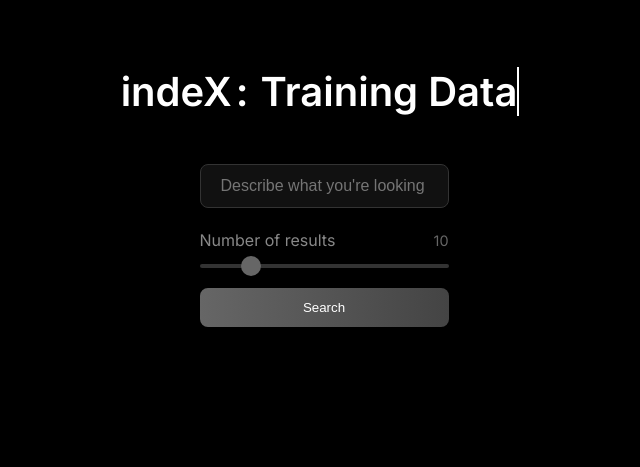
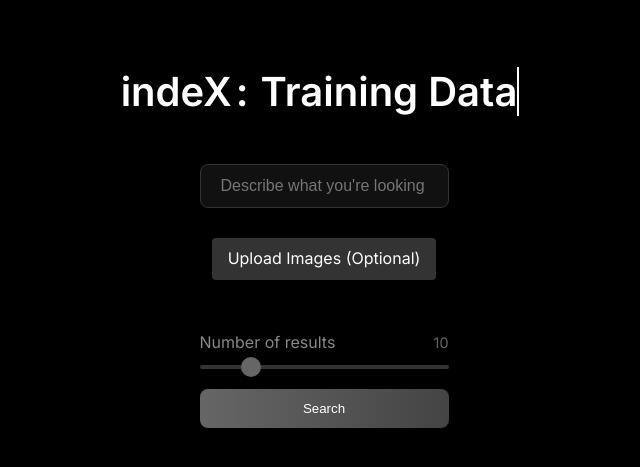
Before and after one commit to caixunshiren/indeX, a Flask app: page / in a window 1280 px wide. Shown: the top 467 px of the page, without its empty margins (316-956 px from the left). Run offline with Flask 3, Linux system fonts and the light colour scheme; parts of the project's set-up code (start-up, migrations or seed data) failed here and were passed over.

Commit message:
added support for image(s) query

```diff
--- a/app.py
+++ b/app.py
@@ -107,15 +107,45 @@ def home():
 
 @app.route('/search', methods=['POST'])
 def search():
-    query = request.form.get('query')
+    query = request.form.get('query', '')
     top_k = int(request.form.get('top_k', 5))
+
+    # Handle multiple image uploads
+    image_descriptions = []
+
+    # Look for files named image_0, image_1, etc.
+    image_index = 0
+    while f'image_{image_index}' in request.files:
+        image_file = request.files[f'image_{image_index}']
+        if image_file:
+            # Save temporarily
+            temp_path = os.path.join('temp', image_file.filename)
+            os.makedirs('temp', exist_ok=True)
+            image_file.save(temp_path)
+
+            try:
+                # Get image description
+                image_description = get_image_description(temp_path)
+                image_descriptions.append(image_description)
+            finally:
+                # Clean up temp file
+                os.remove(temp_path)
+
+        image_index += 1
+
+    # Combine text query with all image descriptions
+    if image_descriptions:
+        descriptions_text = "\n".join(f"Image {i} description: {desc}" for i, desc in enumerate(image_descriptions))
+        query = f"{query}\n{descriptions_text}"
+
+    print("[debug] got query:", query)
 
     # Get query embedding
     query_embedding = get_text_embeddings([query])[0]
 
-    # If top_k is -1 (unlimited), use a large number like 1000
+    # If top_k is -1 (unlimited), use a large number
     if top_k == -1:
-        top_k = 1000  # or any other large number that makes sense for your use case
+        top_k = 1000
 
     # Search in Qdrant
     results = qdrant_client.search(
--- a/templates/index.html
+++ b/templates/index.html
@@ -353,6 +353,86 @@
         #imageModal.show {
             display: flex !important;
         }
+
+        .image-upload-container {
+            margin: 10px 0;
+            display: flex;
+            flex-direction: column;
+            align-items: center;
+            text-align: center;
+        }
+
+        .image-upload-label {
+            display: inline-block;
+            padding: 8px 16px;
+            background: #333;
+            border-radius: 4px;
+            cursor: pointer;
+            margin-bottom: 10px;
+        }
+
+        .image-upload-label:hover {
+            background: #444;
+        }
+
+        #imageInput {
+            display: none;
+        }
+
+        #imagePreview {
+            max-width: 200px;
+            margin-top: 10px;
+            display: flex;
+            justify-content: center;
+        }
+
+        #imagePreview img {
+            max-width: 100%;
+            border-radius: 4px;
+        }
+
+        .image-preview-container {
+            display: flex;
+            flex-wrap: wrap;
+            gap: 10px;
+            justify-content: center;
+            margin-top: 10px;
+            max-width: 600px;
+        }
+
+        .preview-image-wrapper {
+            position: relative;
+            width: 150px;
+            height: 150px;
+        }
+
+        .preview-image-wrapper img {
+            width: 100%;
+            height: 100%;
+            object-fit: cover;
+            border-radius: 4px;
+        }
+
+        .remove-image {
+            position: absolute;
+            top: -8px;
+            right: -8px;
+            width: 20px;
+            height: 20px;
+            background: #ff4444;
+            border-radius: 50%;
+            display: flex;
+            align-items: center;
+            justify-content: center;
+            color: white;
+            font-size: 14px;
+            cursor: pointer;
+            border: 2px solid #000;
+        }
+
+        .remove-image:hover {
+            background: #ff6666;
+        }
     </style>
 </head>
 <body>
@@ -367,6 +447,13 @@
         <form id="searchForm">
             <div class="search-controls">
                 <input type="text" id="query" placeholder="Describe what you're looking for...">
+                <div class="image-upload-container">
+                    <input type="file" id="imageInput" accept="image/*" multiple>
+                    <label for="imageInput" class="image-upload-label">
+                        Upload Images (Optional)
+                    </label>
+                    <div id="imagePreview" class="image-preview-container"></div>
+                </div>
                 <div class="slider-container">
                     <div class="slider-label">
                         <span>Number of results</span>
@@ -448,22 +535,64 @@
             }
         });
 
+        // Add image preview functionality
+        let uploadedFiles = new Map(); // Store File objects with unique IDs
+
+        $('#imageInput').change(function(e) {
+            const files = e.target.files;
+            for (let file of files) {
+                const fileId = Date.now() + Math.random(); // Generate unique ID
+                uploadedFiles.set(fileId, file);
+
+                const reader = new FileReader();
+                reader.onload = function(e) {
+                    const imageWrapper = $(`
+                        <div class="preview-image-wrapper" data-file-id="${fileId}">
+                            <img src="${e.target.result}">
+                            <div class="remove-image">×</div>
+                        </div>
+                    `);
+                    $('#imagePreview').append(imageWrapper);
+                }
+                reader.readAsDataURL(file);
+            }
+            // Clear the input to allow selecting the same files again
+            this.value = '';
+        });
+
+        // Handle remove image click
+        $(document).on('click', '.remove-image', function() {
+            const wrapper = $(this).parent();
+            const fileId = wrapper.data('file-id');
+            uploadedFiles.delete(fileId);
+            wrapper.remove();
+        });
+
         $('#searchForm').submit(function(e) {
             e.preventDefault();
             $('.loading').show();
             $('#results').empty();
 
-            // Convert slider value to actual top_k value (use -1 or a very large number for unlimited)
             let topK = $('#topK').val();
             topK = topK >= 51 ? -1 : parseInt(topK);
+
+            const formData = new FormData();
+            formData.append('query', $('#query').val());
+            formData.append('top_k', topK);
+
+            // Append all uploaded images
+            let imageIndex = 0;
+            for (let file of uploadedFiles.values()) {
+                formData.append(`image_${imageIndex}`, file);
+                imageIndex++;
+            }
 
             $.ajax({
                 url: '/search',
                 method: 'POST',
-                data: {
-                    query: $('#query').val(),
-                    top_k: topK
-                },
+                data: formData,
+                processData: false,
+                contentType: false,
                 success: function(results) {
                     $('.loading').hide();
                     results.forEach(function(result) {
```
